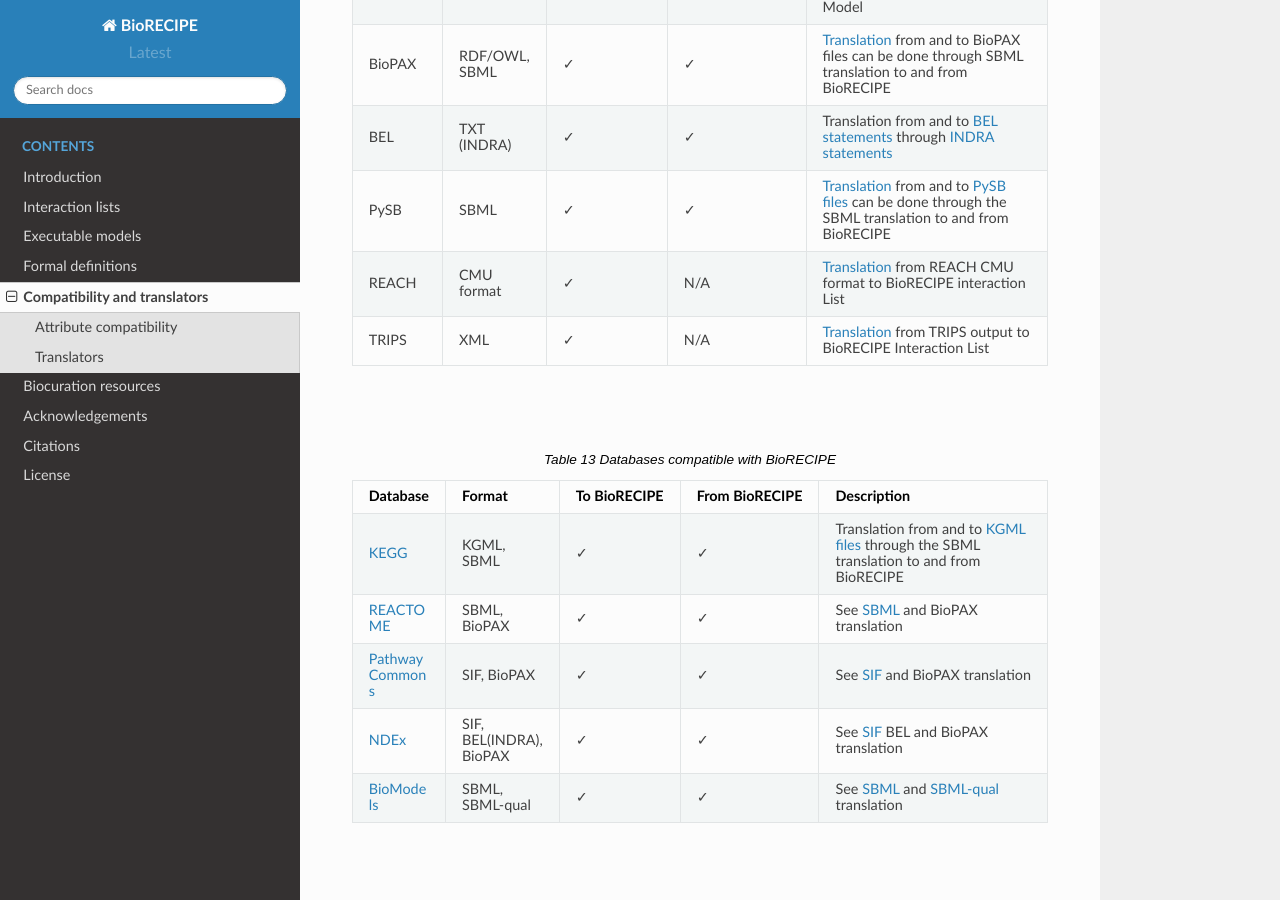
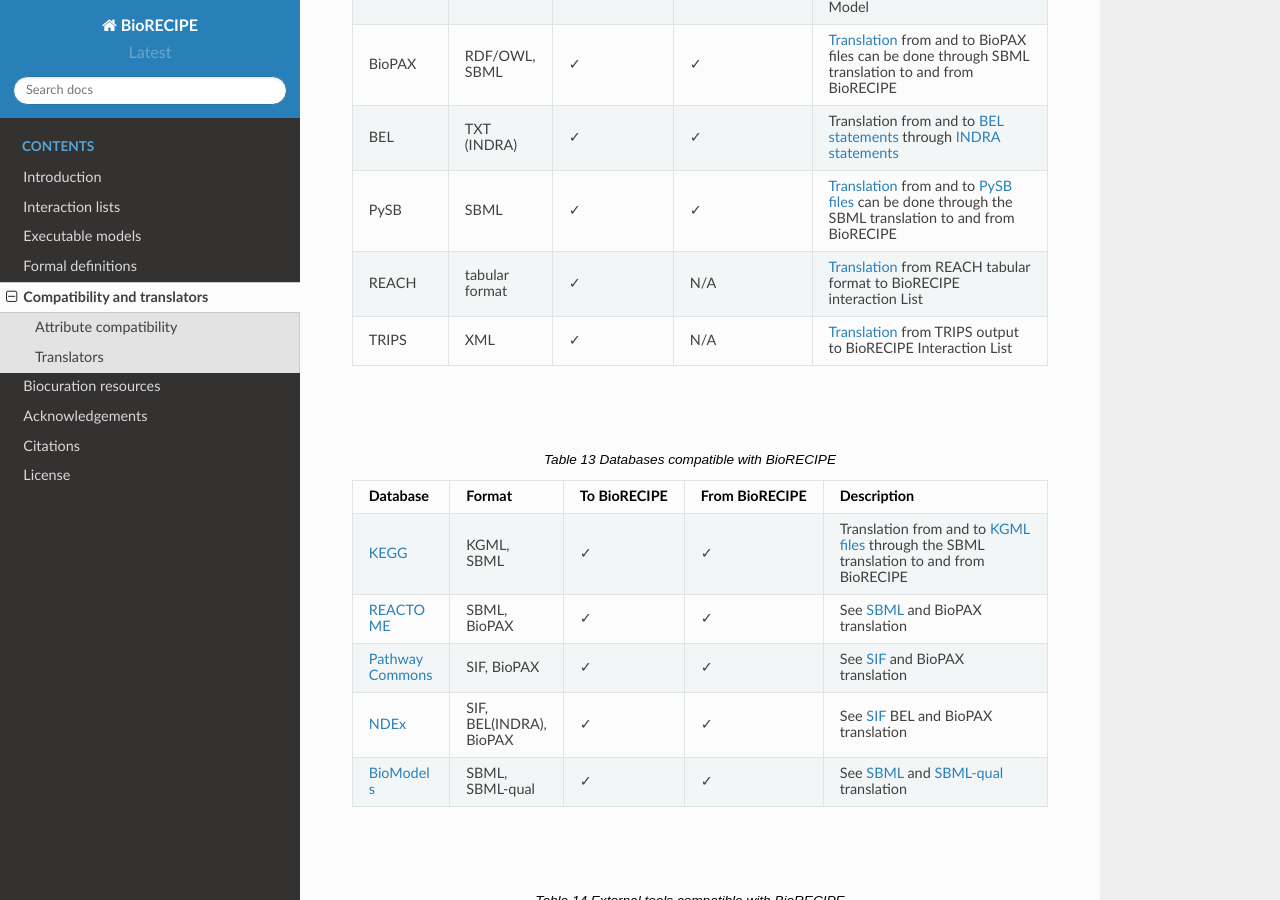
Before and after one commit to pitt-miskov-zivanov-lab/BioRECIPE, a Sphinx documentation site: the page built from docs/compatibility.rst, in a window 1280 px wide and 900 px high, scrolled down 1249 px. Built offline with Sphinx 7.4.7 and the Read the Docs theme 2.0.0, drawn with Linux system fonts in a browser that asks for light colours; part of the change alters nothing that is shown.

Commit message:
Update compatibility.rst

```diff
--- a/docs/compatibility.rst
+++ b/docs/compatibility.rst
@@ -23,7 +23,7 @@ The tables below list example formats, databases, and tools and links to transla
 
 .. csv-table:: Formats compatible with BioRECIPE
     :header: Standard, Format, To BioRECIPE, From BioRECIPE, Description
-    :widths: 8, 8, 9, 9, 66
+    :widths: 15, 15, 5, 5, 60
 
     SBML, RDF/XML, ✓, ✓, `Translation <https://github.com/pitt-miskov-zivanov-lab/BioRECIPE/tree/main/translators/sbml>`_ to BioRECIPE Executable Model and from BioRECIPE Interaction List
     SBML-qual, RDF/XML, ✓, ✓, `Translation <https://github.com/pitt-miskov-zivanov-lab/BioRECIPE/tree/main/translators/sbmlqual>`_ to and from BioRECIPE Executable Model
@@ -31,14 +31,14 @@ The tables below list example formats, databases, and tools and links to transla
     BioPAX, "RDF/OWL, SBML", ✓, ✓, `Translation <https://github.com/pitt-miskov-zivanov-lab/BioRECIPE/tree/main/translators/sbml>`_ from and to BioPAX files can be done through SBML translation to and from BioRECIPE
     BEL, TXT (INDRA), ✓, ✓, Translation from and to `BEL statements <https://github.com/pybel/pybel>`_ through `INDRA statements <https://indra.readthedocs.io/en/latest/modules/sources/bel/index.html>`_
     PySB, SBML, ✓, ✓, `Translation <https://github.com/pitt-miskov-zivanov-lab/BioRECIPE/tree/main/translators/sbml>`_ from and to `PySB files <https://pysb.readthedocs.io/en/stable/modules/export/sbml.html>`_ can be done through the SBML translation to and from BioRECIPE
-    REACH, CMU format, ✓, N/A, `Translation <https://github.com/pitt-miskov-zivanov-lab/BioRECIPE/tree/main/translators/BioRECIPE%20Interactions>`_ from REACH CMU format to BioRECIPE interaction List
+    REACH, tabular format, ✓, N/A, `Translation <https://github.com/pitt-miskov-zivanov-lab/BioRECIPE/tree/main/translators/BioRECIPE%20Interactions>`_ from REACH tabular format to BioRECIPE interaction List
     TRIPS, XML, ✓, N/A, `Translation <https://github.com/pitt-miskov-zivanov-lab/BioRECIPE/tree/main/translators/REACH_TRIPS>`_ from TRIPS output to BioRECIPE Interaction List
 
 |
 
 .. csv-table:: Databases compatible with BioRECIPE
     :header: Database, Format, To BioRECIPE, From BioRECIPE, Description
-    :widths: 8, 8, 9, 9, 66
+    :widths: 15, 15, 5, 5, 60
 
     `KEGG <https://www.genome.jp/kegg/>`_, "KGML, SBML", ✓, ✓, Translation from and to `KGML files <https://github.com/draeger-lab/KEGGtranslator>`_ through the SBML translation to and from BioRECIPE
     `REACTOME <https://reactome.org/>`_, "SBML, BioPAX", ✓, ✓, See `SBML <https://github.com/pitt-miskov-zivanov-lab/BioRECIPE/tree/main/translators/sbml>`_ and BioPAX translation
@@ -52,7 +52,7 @@ The tables below list example formats, databases, and tools and links to transla
 
 .. csv-table:: External tools compatible with BioRECIPE
     :header: Tool (external), Format, To BioRECIPE, From BioRECIPE, Description
-    :widths: 8, 8, 9, 9, 66
+    :widths: 15, 15, 5, 5, 60
 
     `Cytoscape <https://manual.cytoscape.org/en/stable/Supported_Network_File_Formats.html>`_, "SIF, CX(INDRA)", ✓, ✓, See `SIF translation <https://github.com/pitt-miskov-zivanov-lab/BioRECIPE/tree/main/translators/SIF>`_ or `INDRA translation  <https://github.com/pitt-miskov-zivanov-lab/BioRECIPE/tree/main/translators/indra>`_ and `CX assembler  <https://indra.readthedocs.io/en/latest/modules/assemblers/cx_assembler.html>`_
     `Cell Collective <https://cellcollective.org/#>`_, SBML-qual, ✓, ✓, See `SBML-qual translation <https://github.com/pitt-miskov-zivanov-lab/BioRECIPE/tree/main/translators/sbmlqual>`_
```
